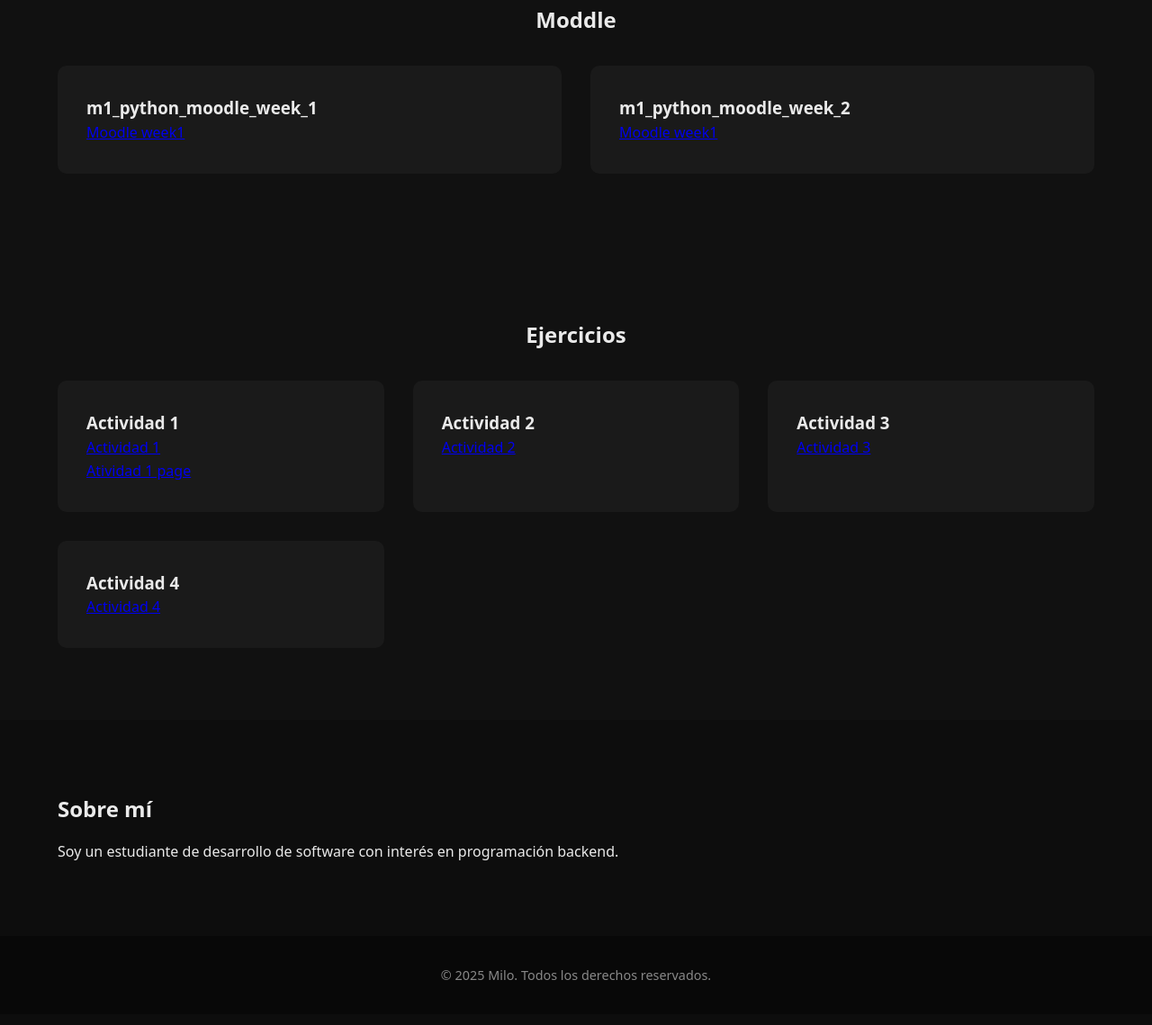
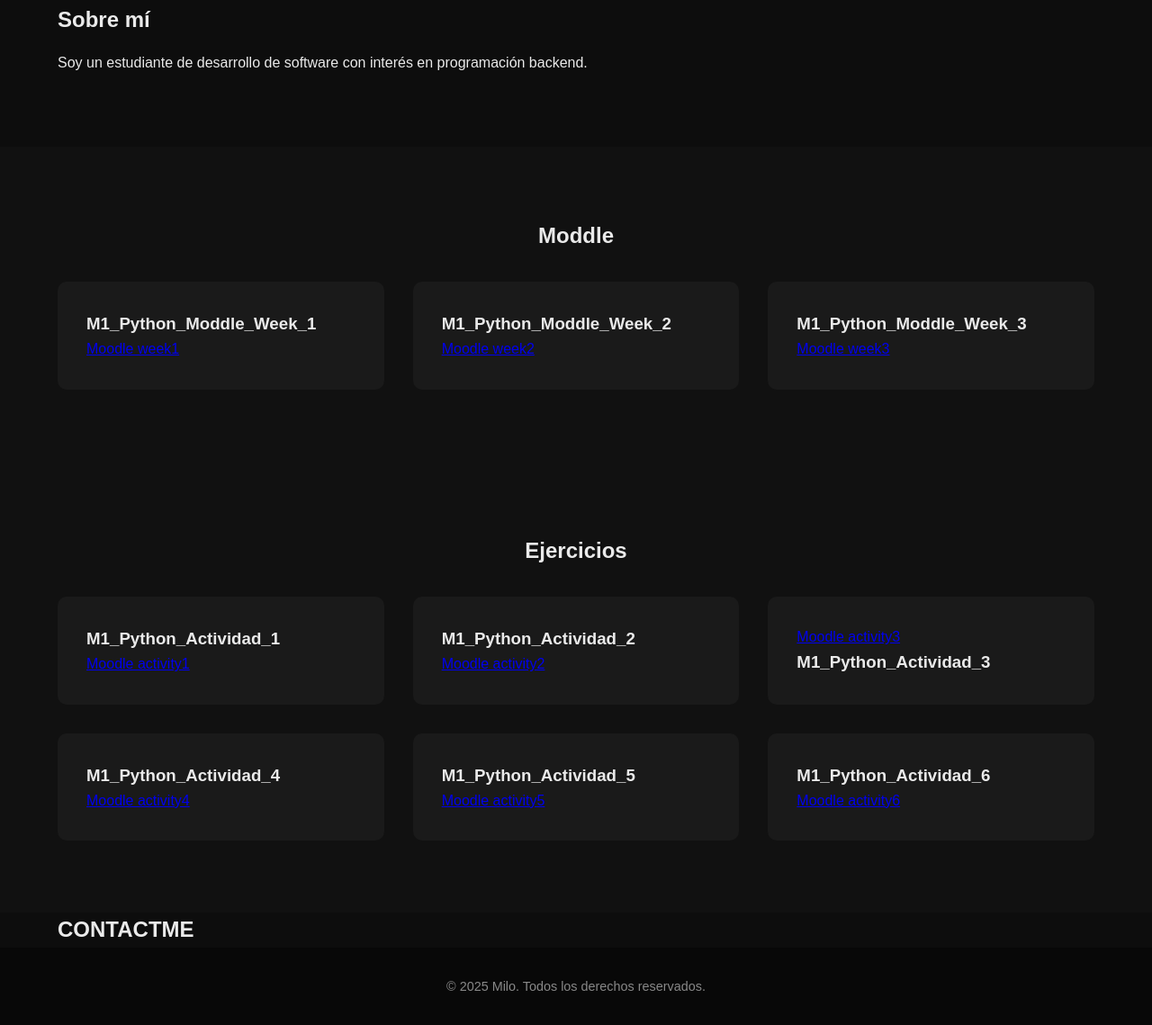
Before and after one commit to ElxCoNe/portafolio, a plain HTML site: page index.html in a window 1280 px wide. Shown: the part 891-2030 px from the top of the page at 90% size. Drawn offline with Linux system fonts and the light colour scheme.

Commit message:
feat: changes

```diff
--- a/index.html
+++ b/index.html
@@ -8,6 +8,7 @@
 </head>
 <body>
 
+
   <!-- HEADER -->
   <header class="site-header">
     <div class="container header-container">
@@ -17,6 +18,7 @@
         <a href="#proyectos">Proyectos</a>
         <a href="#about">Sobre mí</a>
         <a href="#contacto">Contacto</a>
+        <a href="./mascotas.html">Macota</a>
       </nav>
     </div>
   </header>
@@ -37,60 +39,81 @@
     </div>
   </section>
 
+  <section class="about" id="about">
+    <div class="container">
+      <h2>Sobre mí</h2>
+      <p>
+        Soy un estudiante de desarrollo de software con interés en
+        programación backend.
+      </p>
+    </div>
+  </section>
+
   <!-- PROYECTOS -->
   <main>
     <section class="projects" id="proyectos">
       <div class="container">
         <h2>Moddle</h2>
-        <div class="projects-grid">
-          <div class="project-card">
-            <h3>m1_python_moodle_week_1</h3>
-            <p><a href="https://github.com/ElxCoNe/m1_python_moodle_week_1">Moodle week1</a></p>
-          </div>
-          <div class="project-card">
-            <h3>m1_python_moodle_week_2</h3>
-            <p><p><a href="https://github.com/ElxCoNe/m1_python_moodle_week_2">Moodle week1</a></p></p>
-          </div>
-        </div>
+        <ul class="projects-grid">
+          <il class="project-card">
+            <h3>M1_Python_Moddle_Week_1</h3>
+            <a href="https://github.com/ElxCoNe/m1_python_moodle_week_1">Moodle week1</a>
+          </il>
+          <il class="project-card">
+            <h3>M1_Python_Moddle_Week_2</h3>
+            <a href="https://github.com/ElxCoNe/m1_python_moodle_week_2">Moodle week2</a>
+          </il>
+          <il class="project-card">
+            <h3>M1_Python_Moddle_Week_3</h3>
+            <a href="https://github.com/ElxCoNe/m1_python_moodle_week_3">Moodle week3</a>
+          </il>
+        </ul>
       </div>
     </section>
 
     <section class="projects" id="proyectos">
       <div class="container">
         <h2>Ejercicios</h2>
-        <div class="projects-grid">
-          <div class="project-card">
-            <h3>Actividad 1</h3>
-            <p><a href="https://github.com/ElxCoNe/m1_python_actividad_1">Actividad 1</a></p>
-            <a href="https://elxcone.github.io/m1_python_actividad_1/">Atividad 1 page</a>
-          </div>
-          <div class="project-card">
-            <h3>Actividad 2</h3>
-            <p><a href="https://github.com/ElxCoNe/m1_python_actividad_2">Actividad 2</a></p>
-          </div>
-          <div class="project-card">
-            <h3>Actividad 3</h3>
-            <p><a href="https://github.com/ElxCoNe/m1_python_actividad_3">Actividad 3</a></p>
-          </div>
-           <div class="project-card">
-            <h3>Actividad 4</h3>
-            <p><a href="https://github.com/ElxCoNe/m1_python_actividad_4">Actividad 4</a></p>
-          </div>
-        </div>
+        <ul class="projects-grid">
+          <il class="project-card">
+            <h3>M1_Python_Actividad_1</h3>
+            <a href="https://elxcone.github.io/m1_python_actividad_1/">Moodle activity1</a>
+          </il>
+          <il class="project-card">
+            <h3>M1_Python_Actividad_2</h3>
+            <a href="https://github.com/ElxCoNe/m1_python_actividad_2">Moodle activity2</a>
+          </il>
+          <il class="project-card">
+            <a href="https://github.com/ElxCoNe/m1_python_actividad_3">Moodle activity3</a>
+            <h3>M1_Python_Actividad_3</h3>
+          </il>
+          <il class="project-card">
+            <h3>M1_Python_Actividad_4</h3>
+            <a href="https://github.com/ElxCoNe/m1_python_actividad_4">Moodle activity4</a>
+          </il>
+          <il class="project-card">
+            <h3>M1_Python_Actividad_5</h3>
+            <a href="https://github.com/ElxCoNe/m1_python_actividad_5">Moodle activity5</a>
+          </il>
+          <il class="project-card">
+            <h3>M1_Python_Actividad_6</h3>
+            <a href="https://github.com/ElxCoNe/m1_python_actividad_6">Moodle activity6</a>
+          </il>
+        </ul>
       </div>
     </section>
 
-    <!-- SOBRE MÍ -->
-    <section class="about" id="about">
+    <section class="contact">
       <div class="container">
-        <h2>Sobre mí</h2>
-        <p>
-          Soy un estudiante de desarrollo de software con interés en
-          programación backend.
-        </p>
+
+        <h2>CONTACTME</h2>
       </div>
     </section>
+
+
   </main>
+
+
 
   <!--FOOTER -->
   <footer class="site-footer" id="contacto">
--- a/style.css
+++ b/style.css
@@ -10,7 +10,7 @@
   --accent-color: #6c63ff;
   --max-width: 1200px;
   --transition: 0.3s ease;
-  font-family: system-ui, -apple-system, BlinkMacSystemFont, 'Segoe UI', Roboto, Oxygen, Ubuntu, Cantarell, 'Open Sans', 'Helvetica Neue', sans-serif;
+  font-family: sans-serif;
 }
 
 body {
```
